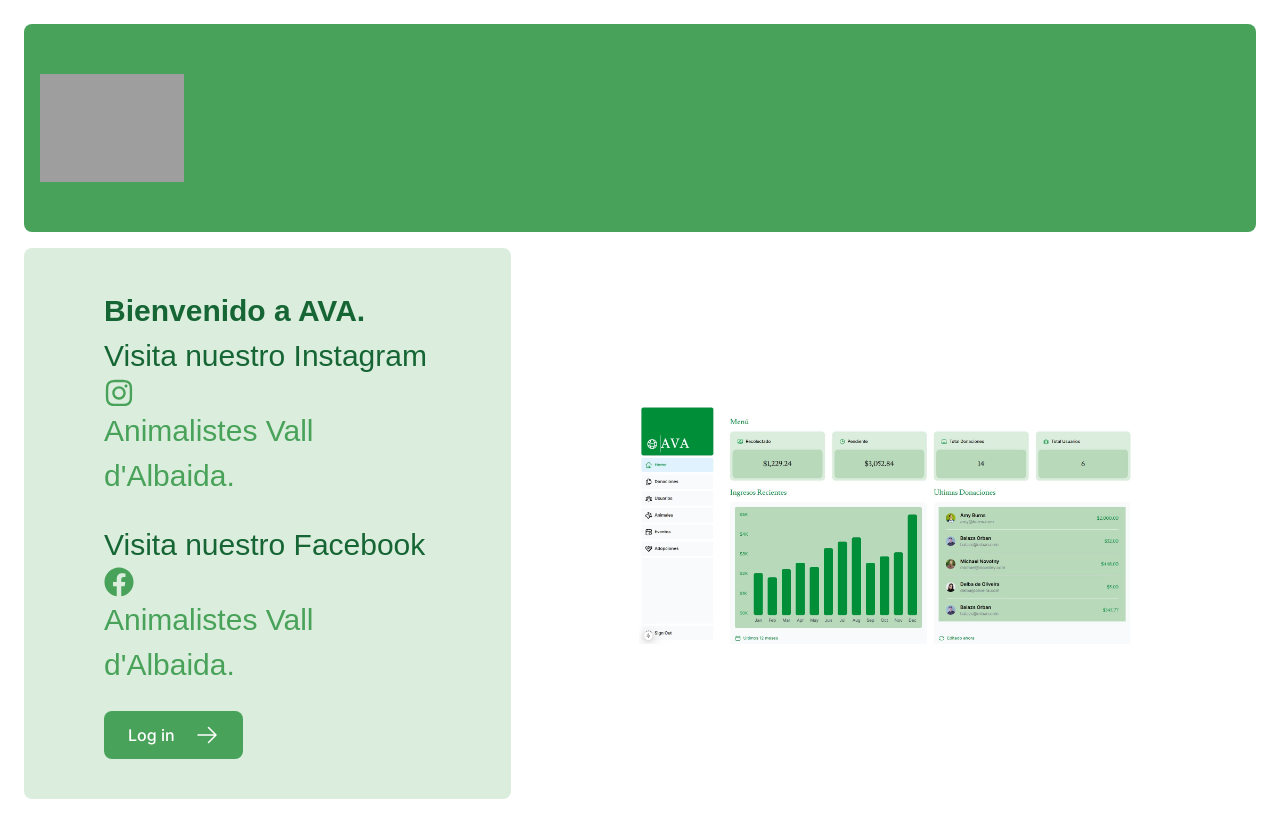
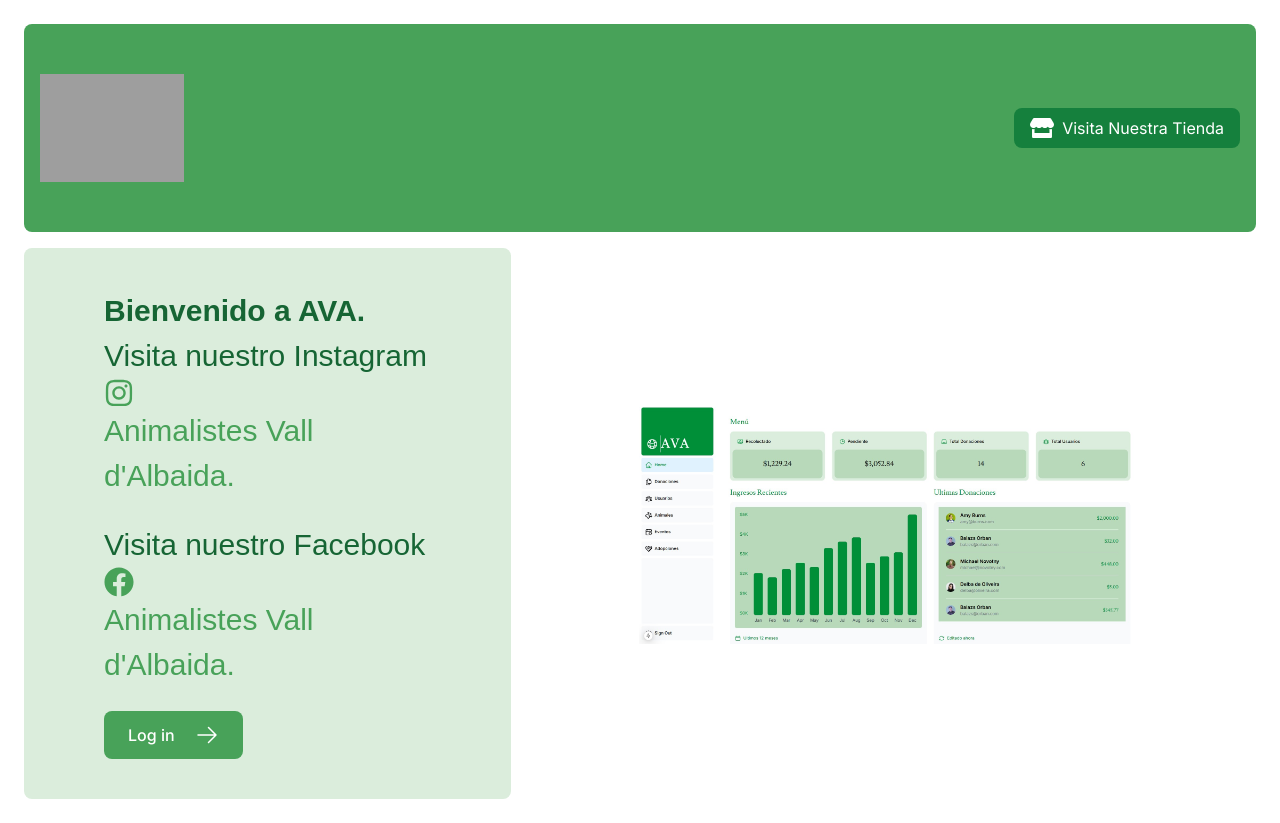
Before and after one commit to Thor22Greta/webcliente, a Next.js app: page / in a window 1280 px wide. Built offline with nearby package versions, Linux system fonts and the light colour scheme; grey boxes are pictures that could not be loaded; a web font is replaced by a local one.

Commit message:
Probant vercel

```diff
--- a/app/page.tsx
+++ b/app/page.tsx
@@ -2,16 +2,27 @@ import AvaLogo from '@/app/ui/avalogo';
 import { ArrowRightIcon } from '@heroicons/react/24/outline';
 import Link from 'next/link';
 import { lusitana } from '@/app/ui/fonts';
-import { FaInstagram, FaFacebook } from 'react-icons/fa';
+import { FaInstagram, FaFacebook, FaStore } from 'react-icons/fa';
 import Image from 'next/image';
 
 export default function Page() {
   return (
     <main className="flex min-h-screen flex-col p-6">
-      <div className="flex h-20 shrink-0 items-end rounded-lg bg-green-500 p-4 md:h-52">
-        <div className="relative w-32 h-full md:w-36"> {/* Asegura una altura en el padre */}
+      <div className="flex h-20 shrink-0 items-end rounded-lg bg-green-500 p-4 md:h-52 relative">
+        {/* Logo */}
+        <div className="relative w-32 h-full md:w-36">
           <AvaLogo />
         </div>
+        {/* Enlace a la tienda, fijado a la derecha */}
+        <Link
+          href="https://tu-tienda-online.com"
+          target="_blank"
+          rel="noopener noreferrer"
+          className="absolute right-4 top-1/2 -translate-y-1/2 flex items-center gap-2 text-white text-sm md:text-base bg-green-700 px-4 py-2 rounded-lg hover:bg-green-600 transition-colors"
+        >
+          <FaStore className="w-5 h-5 md:w-6 md:h-6" />
+          <span>Visita Nuestra Tienda</span>
+        </Link>
       </div>
       <div className="mt-4 flex grow flex-col gap-4 md:flex-row">
         <div className="flex flex-col justify-center gap-6 rounded-lg bg-green-200 px-6 py-10 md:w-2/5 md:px-20">
```
